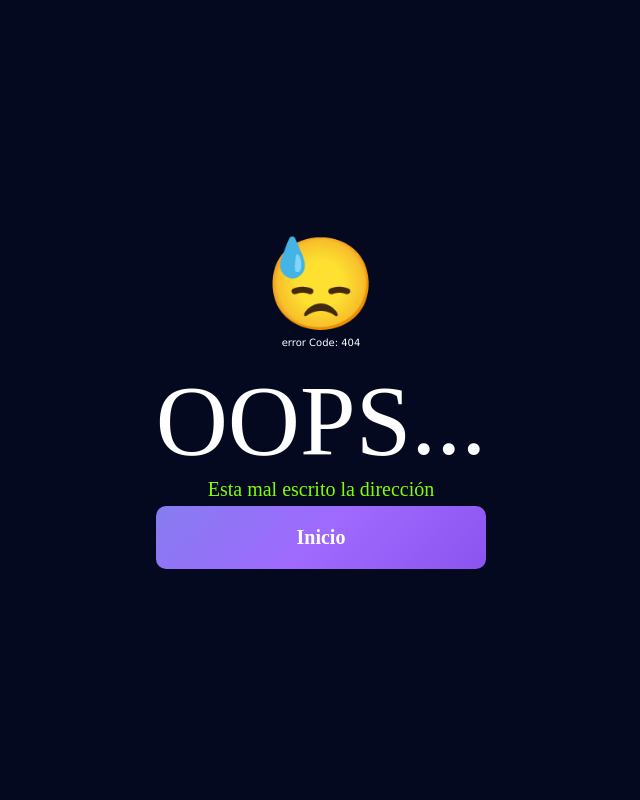
After one commit to Angelicax20/-management_employee, a Flask app: template templates/404.html in a window 1280 px wide. The commit adds this page. Shown: the whole page, without its empty margins (319-959 px from the left). Run offline with Flask 2, Linux system fonts and the light colour scheme; the template is opened without the code that fills it, so the values that code supplies are empty; some libraries are stand-ins or nearby versions.

Commit message:
error404

```diff
--- a/app.py
+++ b/app.py
@@ -268,5 +268,9 @@ def login():
                 parametrosURL['estadoLogin'] = 'clave incorrecta'
                 return render_template('login.html', prueba=frm_login, parametros=parametrosURL)
 
+
+@app.errorhandler(404)
+def not_found(error):
+    return render_template('404.html', error=error)
 if __name__ == '__main__':
     app.run(debug=True)
--- /dev/null
+++ b/static/css/error_style.css
@@ -0,0 +1,83 @@
+*{
+	margin: 0;
+	padding: 0;
+	box-sizing: border-box;
+	text-decoration: none;
+}
+:root{
+	--blue:rgb(4 9 32);;
+	--negro:rgb(17, 17, 17);
+}
+body{
+	height: 100vh;
+	display: flex;
+	justify-content: center;
+	align-items: center;
+	background: var(--blue);
+}
+.error{
+  	display: flex;
+	color: white;
+	text-align: center;
+    justify-content: center;
+    align-content: center;
+    flex-direction: column;
+}
+.error .oops{
+    padding-top: 15px;
+    font-size: 100px;
+}
+.error .e404{
+    font-size: 10px;
+    font-family: 'Lucida Sans', 'Lucida Sans Regular', 'Lucida Grande', 'Lucida Sans Unicode', Geneva, Verdana, sans-serif;
+}
+.error .face{
+    font-size: 90px;
+}
+
+.error p{
+    padding-bottom: 5px;
+    font-size: 20px;
+    color:chartreuse;
+
+}
+
+
+.error .btn{
+    background: linear-gradient(-45deg, #3f00b5, #9f69fe, #27c8b7, #3f00b5);
+	background-size: 800% 400%;
+	padding: 1em 2em;
+	cursor: pointer;
+	border: none;
+	border-radius: 10px;
+	font-size: 20px;
+	font-weight: 700;
+	color: white;
+	transition: all .5s ease-in-out;
+	animation: gradient 10s infinite cubic-bezier(.62, .28, .23, .99) both;
+
+}
+
+.error .btn:hover {
+	animation: gradient 3s infinite;
+	transform: scale(1.05);
+}
+
+.error.btn:active {
+	animation: gradient 3s infinite;
+	transform: scale(0.8);
+}
+
+   @keyframes gradient {
+	0% {
+	 background-position: 0% 50%;
+	}
+
+	50% {
+	 background-position: 100% 50%;
+	}
+
+	100% {
+	 background-position: 0% 50%;
+	}
+   }
--- /dev/null
+++ b/templates/404.html
@@ -0,0 +1,32 @@
+<!DOCTYPE html>
+<html lang="en" dir="ltr">
+	<head>
+		<meta name="viewport" content="width=device-width, initial-scale=1.0">
+		<meta charset="utf-8">
+		<title>Gestion Empleados |Error code:404</title>
+		<link rel="stylesheet" href="https://cdnjs.cloudflare.com/ajax/libs/font-awesome/5.14.0/css/all.min.css">
+		<link rel="stylesheet" href="{{url_for('static',filename='css/error_style.css')}}">
+
+
+	</head>
+	<body>
+		<!--form area start-->
+
+
+		<div class="error">
+			<div class="face">😓</div>
+			<span class="e404">error Code: 404</span>
+			<span class="oops">OOPS...</span>
+			<p>Esta mal escrito la dirección</p>
+
+
+
+				<a class="btn" href="/">Inicio</a>
+
+		</div>
+
+
+		<!--form area end-->
+	</body>
+	<footer></footer>
+</html>
```
Also changed, not shown: templates/login.html (line endings or trailing spaces).
